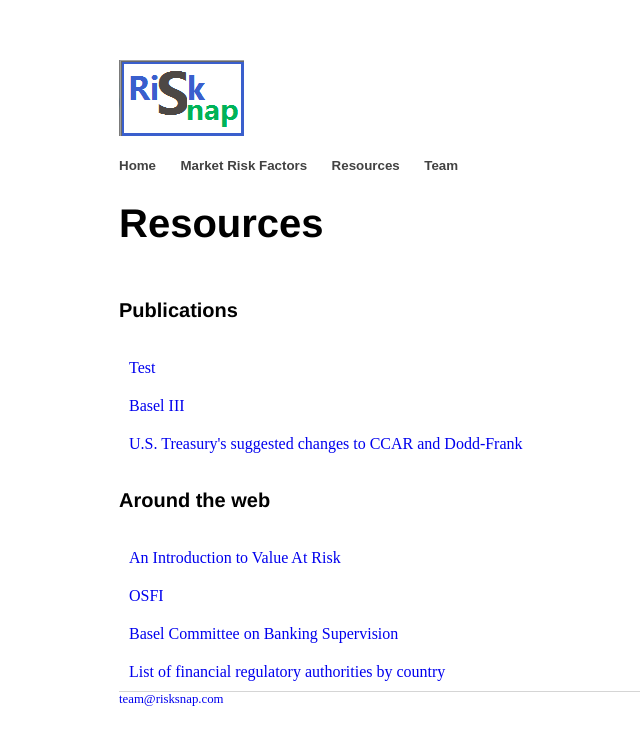
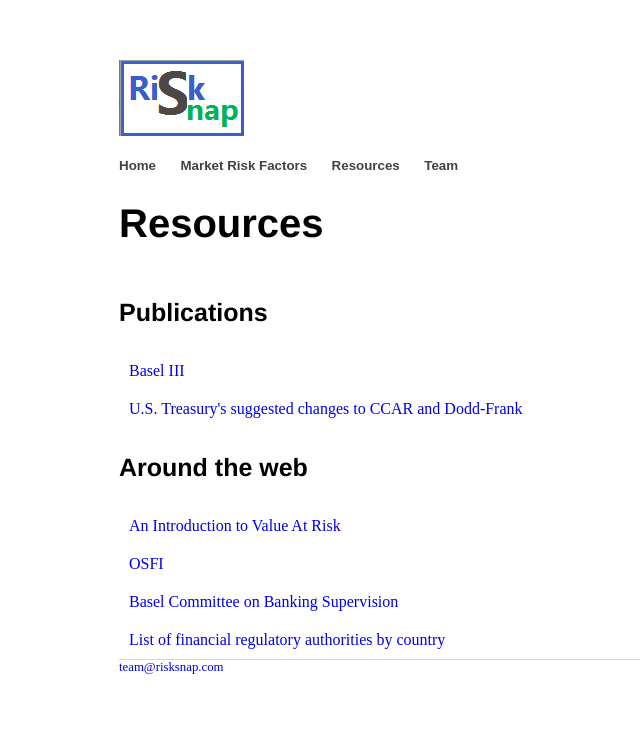
Before and after one commit to risksnap/RiskSnap, a Jekyll site: the page built from resources/index.html, in a window 1280 px wide. Shown: the top 745 px of the page, without its empty margins (73-713 px from the left). Built offline with Jekyll 4.4.1, drawn with Linux system fonts in a browser that asks for light colours.

Commit message:
remove test.prd

```diff
--- a/resources/index.html
+++ b/resources/index.html
@@ -2,14 +2,9 @@
 layout: resources-template
 ---
 <div class="blurb">
-	<H4>Publications</H4>
+	<H3>Publications</H3>
 
     <div class="table">
-        <div class="table-row">
-            <div class="table-body-text-cell">
-                <a alt="Test" title="Test" href="http://www.risksnap.com/articles/TestFile.pdf">Test</a>
-            </div>
-        </div>
 		 <div class="table-row">
             <div class="table-body-text-cell">
                 <a  href="http://www.risksnap.com/articles/d424_hlsummary Dec 2017.pdf">Basel III</a>
@@ -22,7 +17,7 @@ layout: resources-template
         </div>
     </div>
 
-    <H4>Around the web</H4>
+    <H3>Around the web</H3>
 
     <div class="table">
         <div class="table-row"><div class="table-body-text-cell"><a href="https://www.investopedia.com/articles/04/092904.asp/">An Introduction to Value At Risk</a></div></div>
```
Also changed, not shown: 1 other file.
